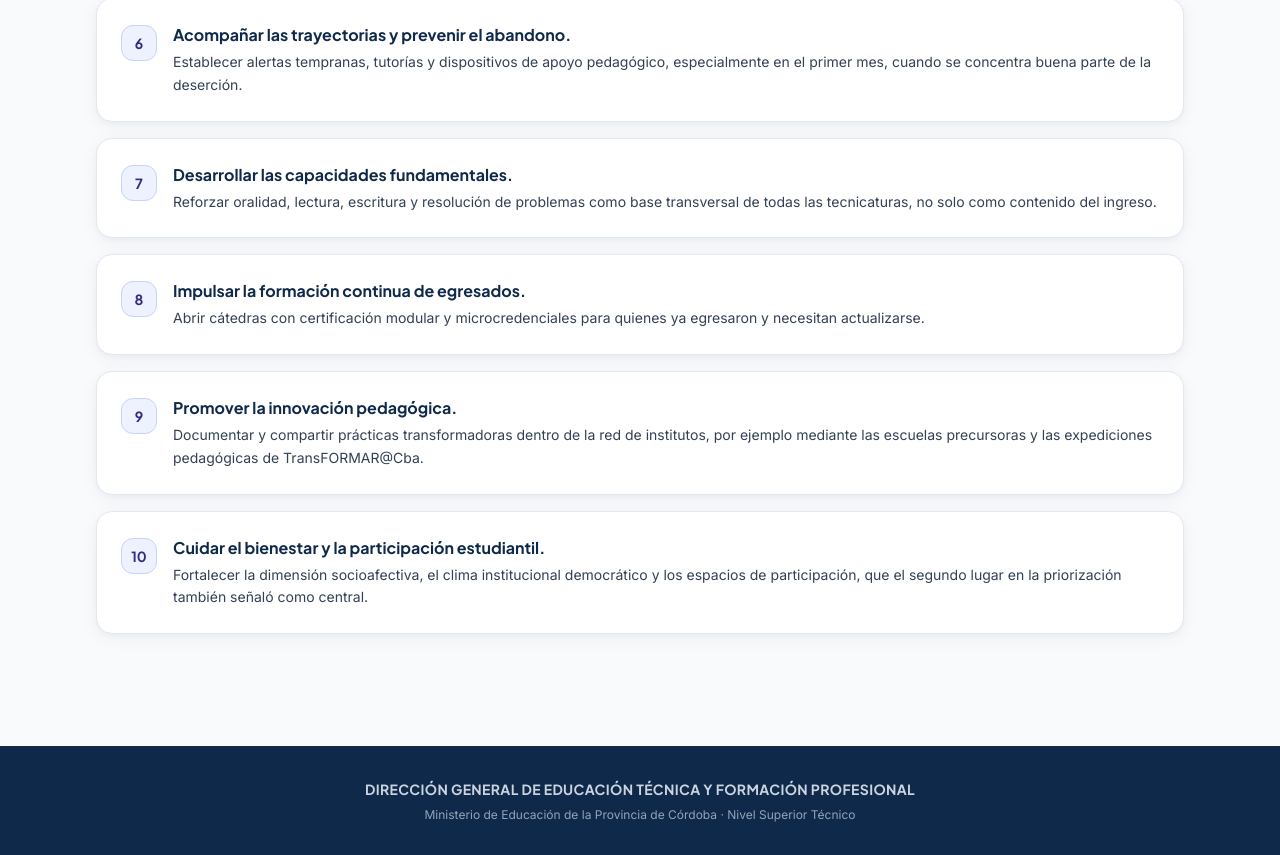
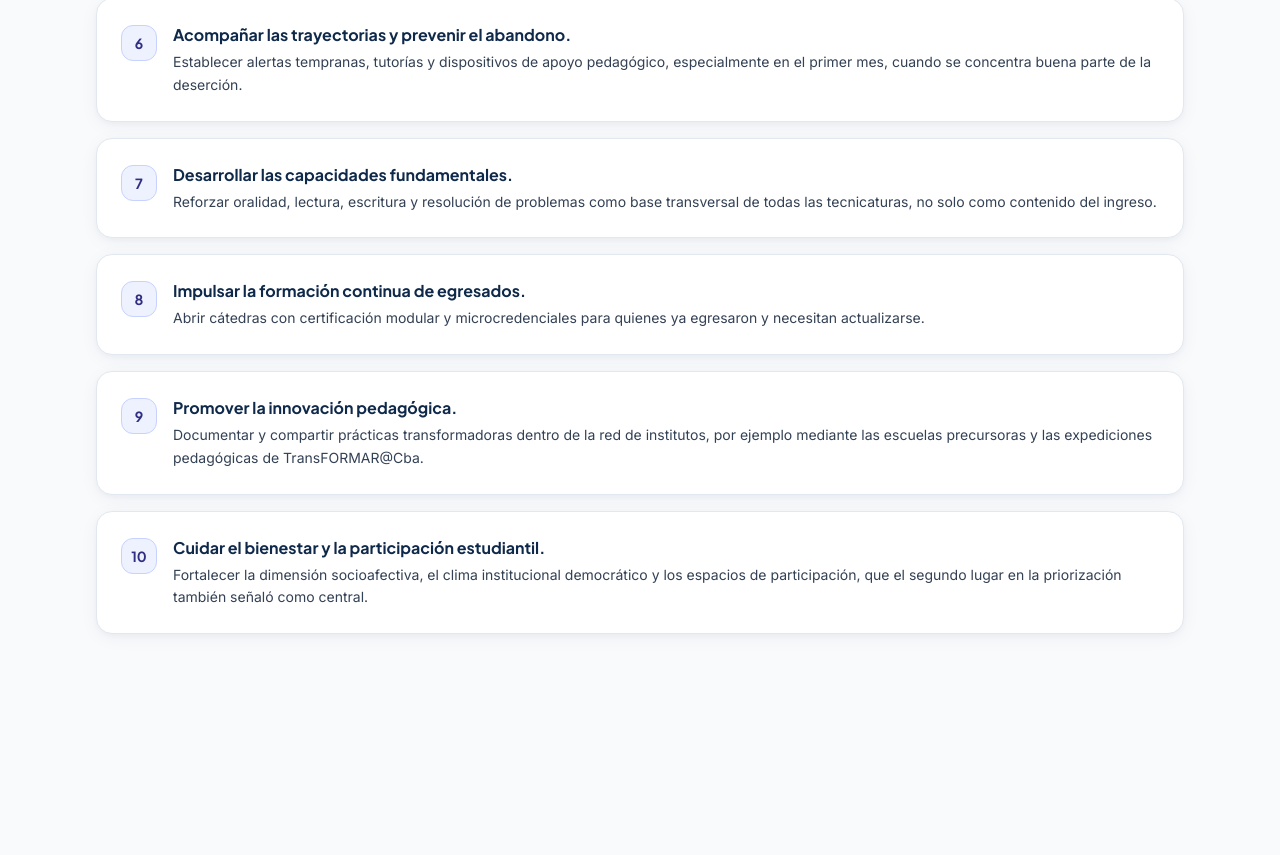
Before and after one commit to morini-prog/ift-reunion-cordoba, a plain HTML site: page index.html in a window 1280 px wide. Shown: the part 6392-7247 px from the top of the page. After the commit the page ends 7122 px from the top, so only its background shows below. Drawn offline with nearby package versions, Linux system fonts and the light colour scheme.

Commit message:
fix: quitar pie de pagina del final del documento

```diff
--- a/index.html
+++ b/index.html
@@ -358,7 +358,7 @@
   </section>
 
   <!-- CONTENEDOR PRINCIPAL DE CONTENIDOS -->
-  <main class="max-w-6xl mx-auto px-4 sm:px-6 lg:px-8 py-12 flex-grow space-y-16">
+  <main class="max-w-6xl mx-auto px-4 sm:px-6 lg:px-8 pt-12 pb-24 flex-grow space-y-16">
 
     <!-- ========================================================================= -->
     <!-- 2. BLOQUE 1 — APERTURA INSTITUCIONAL Y VINCULACIÓN SOCIOPRODUCTIVA       -->
@@ -1602,19 +1602,7 @@
     </svg>
   </button>
 
-  <!-- ========================================== -->
-  <!-- PIE DE PÁGINA                              -->
-  <!-- ========================================== -->
-  <footer class="bg-[#0F294A] text-white border-t border-slate-800 py-8 mt-16">
-    <div class="max-w-6xl mx-auto px-4 sm:px-6 lg:px-8 text-center space-y-2">
-      <div class="font-heading font-bold text-sm tracking-wide uppercase text-slate-300">
-        Dirección General de Educación Técnica y Formación Profesional
-      </div>
-      <p class="text-xs text-slate-400 max-w-xl mx-auto">
-        Ministerio de Educación de la Provincia de Córdoba · Nivel Superior Técnico
-      </p>
-    </div>
-  </footer>
+
 
   <!-- ========================================== -->
   <!-- JAVASCRIPT VANILLA INTERACTIVO             -->
```
